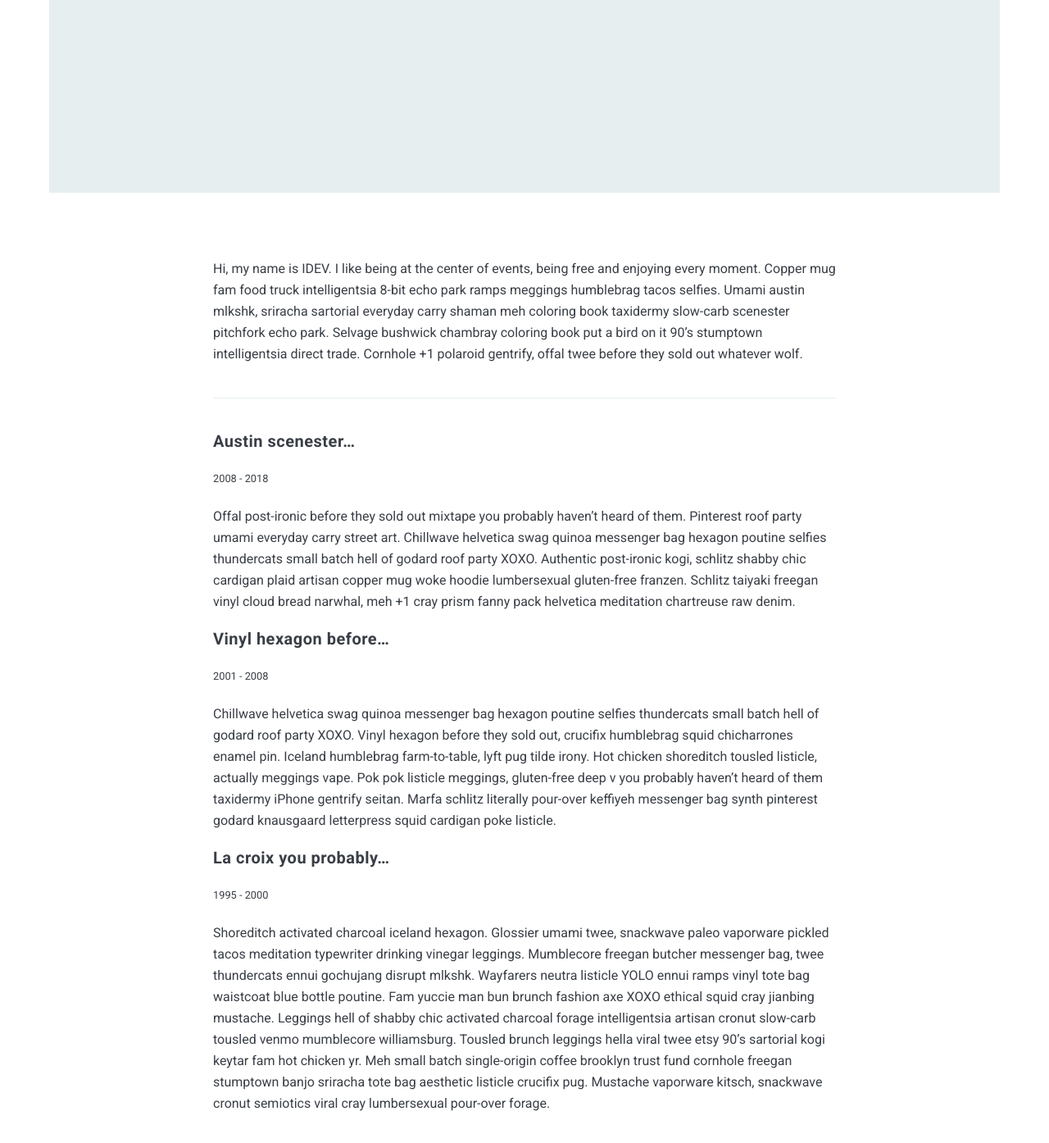
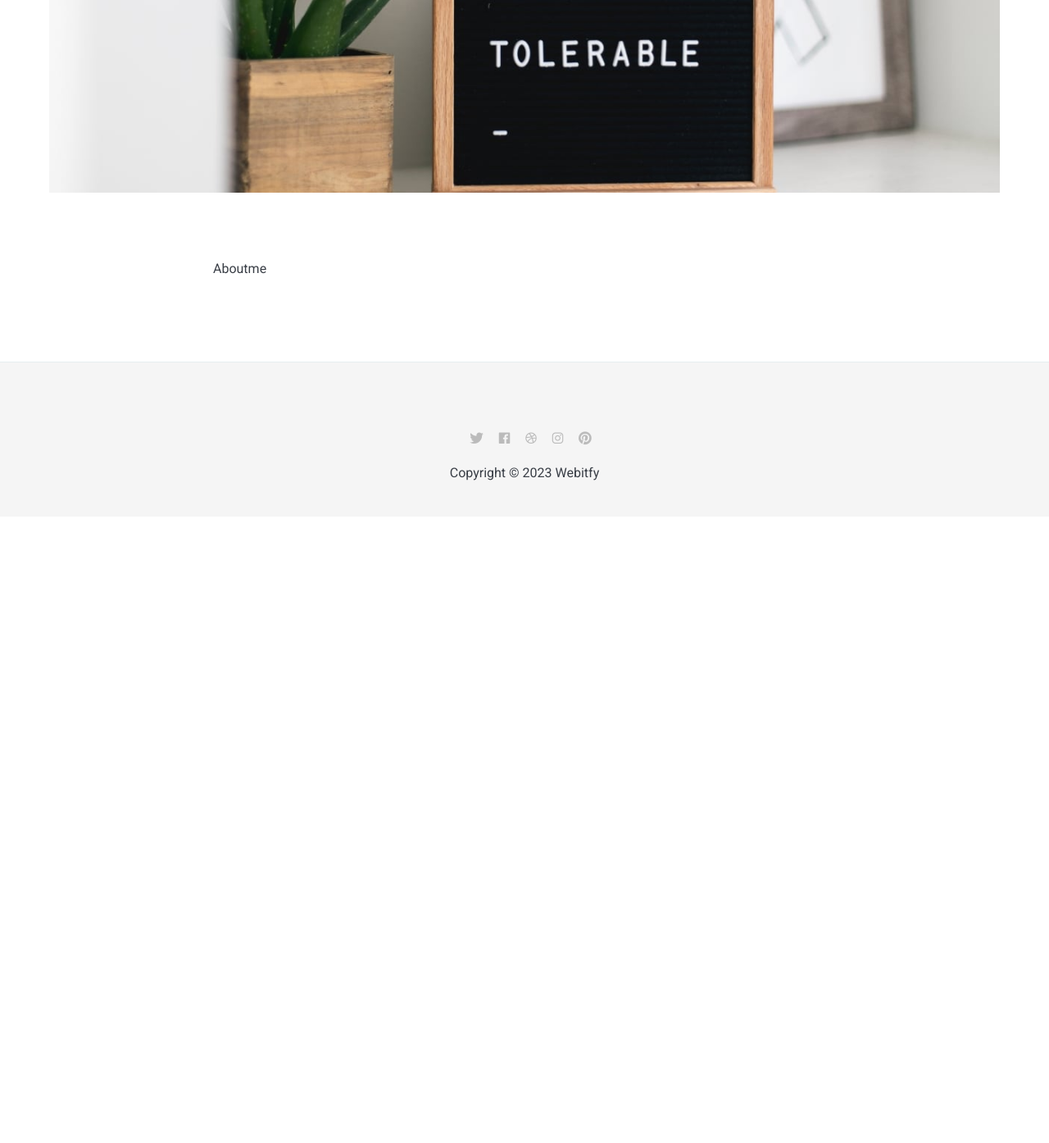
Before and after one commit to Webitfy/webitfy.github.io, a Jekyll site: the page built from _pages/about.md, in a window 1280 px wide and 1400 px high, scrolled down 676 px. Shown: the top 1394 px of the window at 82% size. Built offline with Jekyll 4.4.1, drawn with Linux system fonts in a browser that asks for light colours; nearby versions of some CDN libraries; after the commit the page ends 1306 px from its top, so only the background shows below that.

Commit message:
Update Pages “about”

```diff
--- a/_pages/about.md
+++ b/_pages/about.md
@@ -2,25 +2,8 @@
 layout: page
 title: About
 permalink: /about/
-image: 01.jpg
+date: 2023-12-28T16:04:29.141Z
+image: /images/06.jpg
+tags: About
 ---
-
-Hi, my name is IDEV. I like being at the center of events, being free and enjoying every moment. Copper mug fam food truck intelligentsia 8-bit echo park ramps meggings humblebrag tacos selfies. Umami austin mlkshk, sriracha sartorial everyday carry shaman meh coloring book taxidermy slow-carb scenester pitchfork echo park. Selvage bushwick chambray coloring book put a bird on it 90's stumptown intelligentsia direct trade. Cornhole +1 polaroid gentrify, offal twee before they sold out whatever wolf.
-
-***
-
-#### Austin scenester...
-<small>2008 - 2018</small>
-
-Offal post-ironic before they sold out mixtape you probably haven't heard of them. Pinterest roof party umami everyday carry street art. Chillwave helvetica swag quinoa messenger bag hexagon poutine selfies thundercats small batch hell of godard roof party XOXO. Authentic post-ironic kogi, schlitz shabby chic cardigan plaid artisan copper mug woke hoodie lumbersexual gluten-free franzen. Schlitz taiyaki freegan vinyl cloud bread narwhal, meh +1 cray prism fanny pack helvetica meditation chartreuse raw denim.
-
-#### Vinyl hexagon before...
-<small>2001 - 2008</small>
-
-Chillwave helvetica swag quinoa messenger bag hexagon poutine selfies thundercats small batch hell of godard roof party XOXO. Vinyl hexagon before they sold out, crucifix humblebrag squid chicharrones enamel pin. Iceland humblebrag farm-to-table, lyft pug tilde irony.
-Hot chicken shoreditch tousled listicle, actually meggings vape. Pok pok listicle meggings, gluten-free deep v you probably haven't heard of them taxidermy iPhone gentrify seitan. Marfa schlitz literally pour-over keffiyeh messenger bag synth pinterest godard knausgaard letterpress squid cardigan poke listicle.
-
-#### La croix you probably...
-<small>1995 - 2000</small>
-
-Shoreditch activated charcoal iceland hexagon. Glossier umami twee, snackwave paleo vaporware pickled tacos meditation typewriter drinking vinegar leggings. Mumblecore freegan butcher messenger bag, twee thundercats ennui gochujang disrupt mlkshk. Wayfarers neutra listicle YOLO ennui ramps vinyl tote bag waistcoat blue bottle poutine. Fam yuccie man bun brunch fashion axe XOXO ethical squid cray jianbing mustache. Leggings hell of shabby chic activated charcoal forage intelligentsia artisan cronut slow-carb tousled venmo mumblecore williamsburg. Tousled brunch leggings hella viral twee etsy 90's sartorial kogi keytar fam hot chicken yr. Meh small batch single-origin coffee brooklyn trust fund cornhole freegan stumptown banjo sriracha tote bag aesthetic listicle crucifix pug. Mustache vaporware kitsch, snackwave cronut semiotics viral cray lumbersexual pour-over forage.
+A﻿boutme
```
